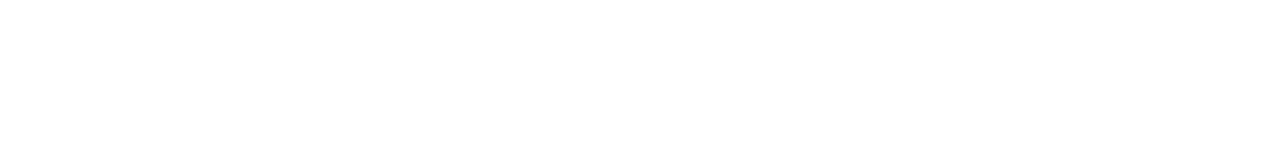
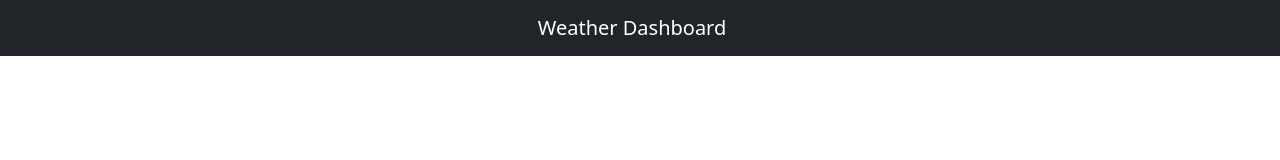
Before and after one commit to mrosavourazeris/Weather-Dashboard, a plain HTML site: page index.html in a window 1280 px wide. Drawn offline with nearby package versions, Linux system fonts and the light colour scheme.

Commit message:
Added nav bar to html page. Centered text on the nav bar

```diff
--- a/index.html
+++ b/index.html
@@ -14,7 +14,13 @@
 </head>
 <body>
 
-
+    <header>
+        <nav class="navbar navbar-light bg-dark">
+            <div class="container-fluid justify-content-center">
+              <a class="navbar-brand text-white" href="#">Weather Dashboard</a>
+            </div>
+          </nav>
+    </header>
 
 
 
```
